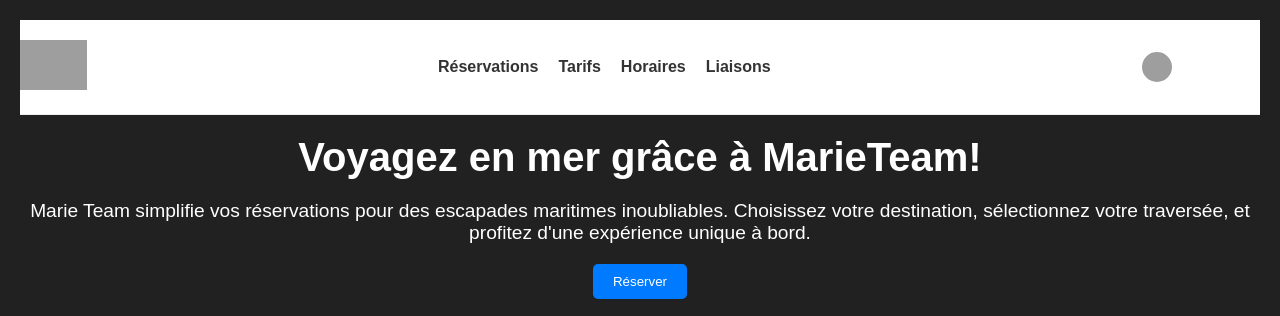
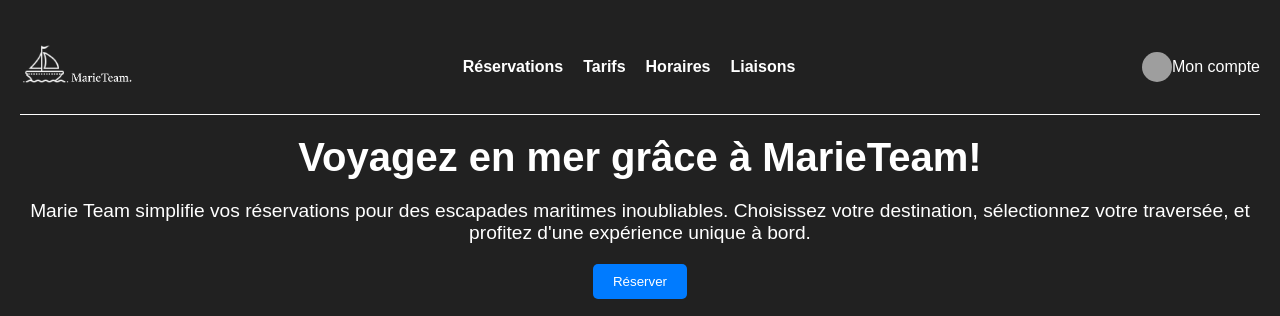
Before and after one commit to Xonodeh/MarieTeam, a PHP site: page / in a window 1280 px wide. Shown: the top 316 px of the page. Run offline with PHP 8.4, Linux system fonts and the light colour scheme; grey boxes are pictures that could not be loaded.

Commit message:
AJOUT IMAGE OK

```diff
--- a/Front/index.html
+++ b/Front/index.html
@@ -10,7 +10,7 @@
     <div class="container">
         <header class="header">
             <div class="logo">
-                <img src="/logo.svg" alt="Marie Team Logo" />
+                <img src="img/logo.png" alt="Marie Team Logo" />
             </div>
             <nav class="navigation">
                 <ul>
--- a/Front/style.css
+++ b/Front/style.css
@@ -9,8 +9,8 @@
   body {
     margin: 0;
     font-family: sans-serif;
-    background-color: #212121;
-    color: #fff;
+    background-color: #212121; /* Fond noir */
+    color: #fff; /* Texte blanc */
   }
 
   .container {
@@ -23,8 +23,8 @@
     justify-content: space-between;
     align-items: center;
     padding: 20px 0;
-    background-color: #fff;
-    border-bottom: 1px solid #eee;
+    background-color: #212121; /* Header noir */
+    border-bottom: 1px solid #fff; /* Border blanche */
     width: 100%;
   }
 
@@ -45,7 +45,7 @@
 
   .navigation a {
     text-decoration: none;
-    color: #333;
+    color: #fff; /* Texte blanc dans le header */
     font-weight: bold;
   }
 
```
Also changed, not shown: Front/img/logo.png (added).
